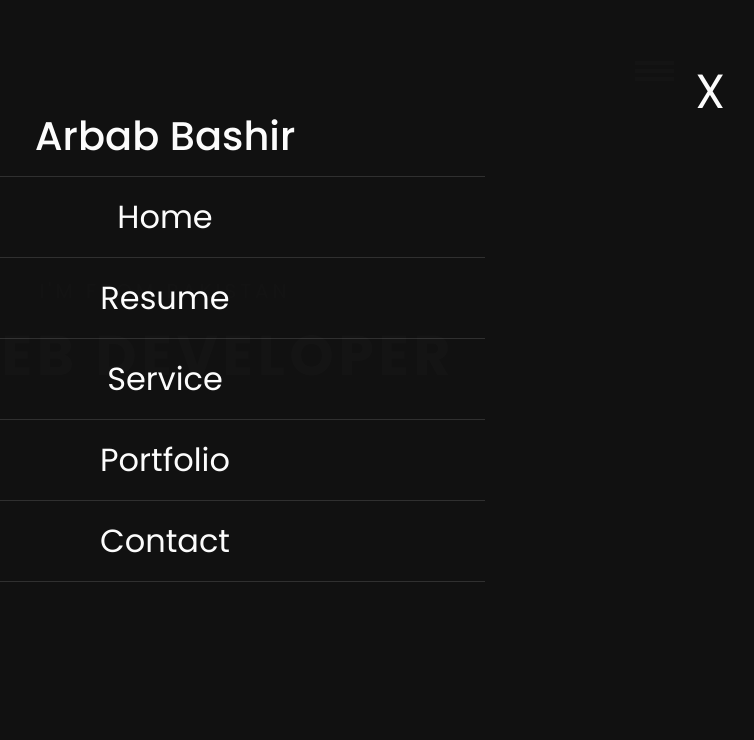
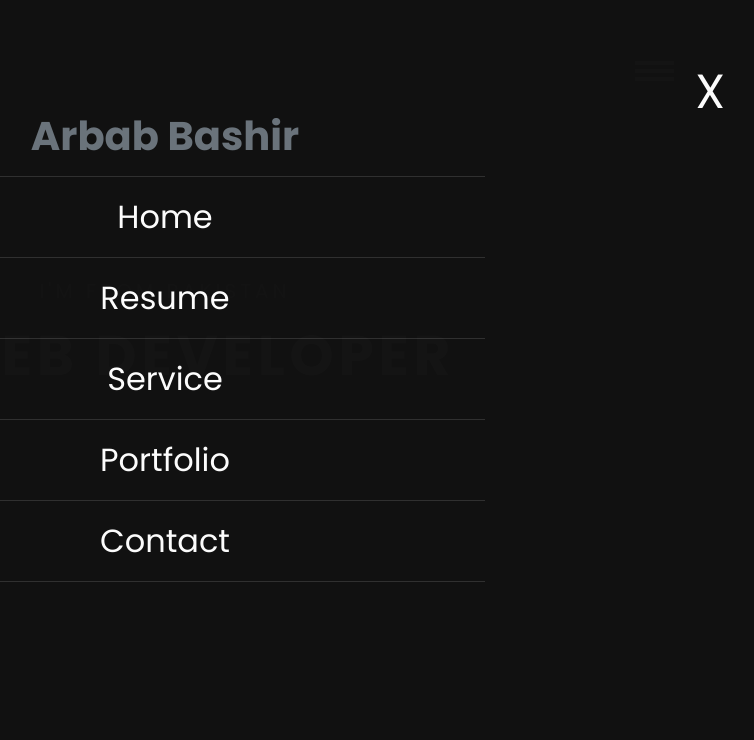
Before and after one commit to arbab57/a, a plain HTML site: page index.html in a window 1280 px wide. Both pictures are taken after a click on the button 1129 px from the left and 70 px from the top of the page. Shown: the top 740 px of the page, without its empty margins (475-1229 px from the left). Drawn offline with nearby package versions, Linux system fonts and the light colour scheme.

Commit message:
Update index.html

```diff
--- a/index.html
+++ b/index.html
@@ -60,7 +60,7 @@
         <button id="crossButton">X</button>
         <nav>
             <a href="index.html">
-                <h2 class="m-0 fs-5 text-white logo">Arbab Bashir</h2>
+                <h2 class="m-0 fs-5 text-secondary fw-bold logo">Arbab Bashir</h2>
             </a>
             <a href="index.html">Home</a>
             <a href="resume.html">Resume</a>
```
